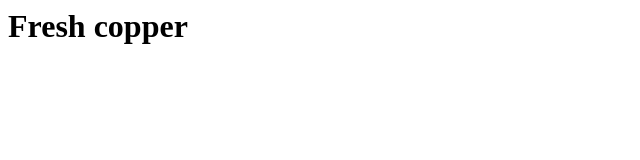
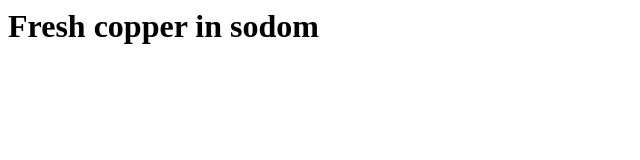
Before and after one commit to GregorAT/GitDemo, a plain HTML site: page index.html in a window 1280 px wide. Shown: the whole page, without its empty margins (0-640 px from the left). Drawn offline with Linux system fonts and the light colour scheme.

Commit message:
changed text

```diff
--- a/index.html
+++ b/index.html
@@ -2,6 +2,6 @@
     <head>
     </head>
     <body>
-        <h1>Fresh copper</h1>
+        <h1>Fresh copper in sodom</h1>
     </body>
 </html>
```
